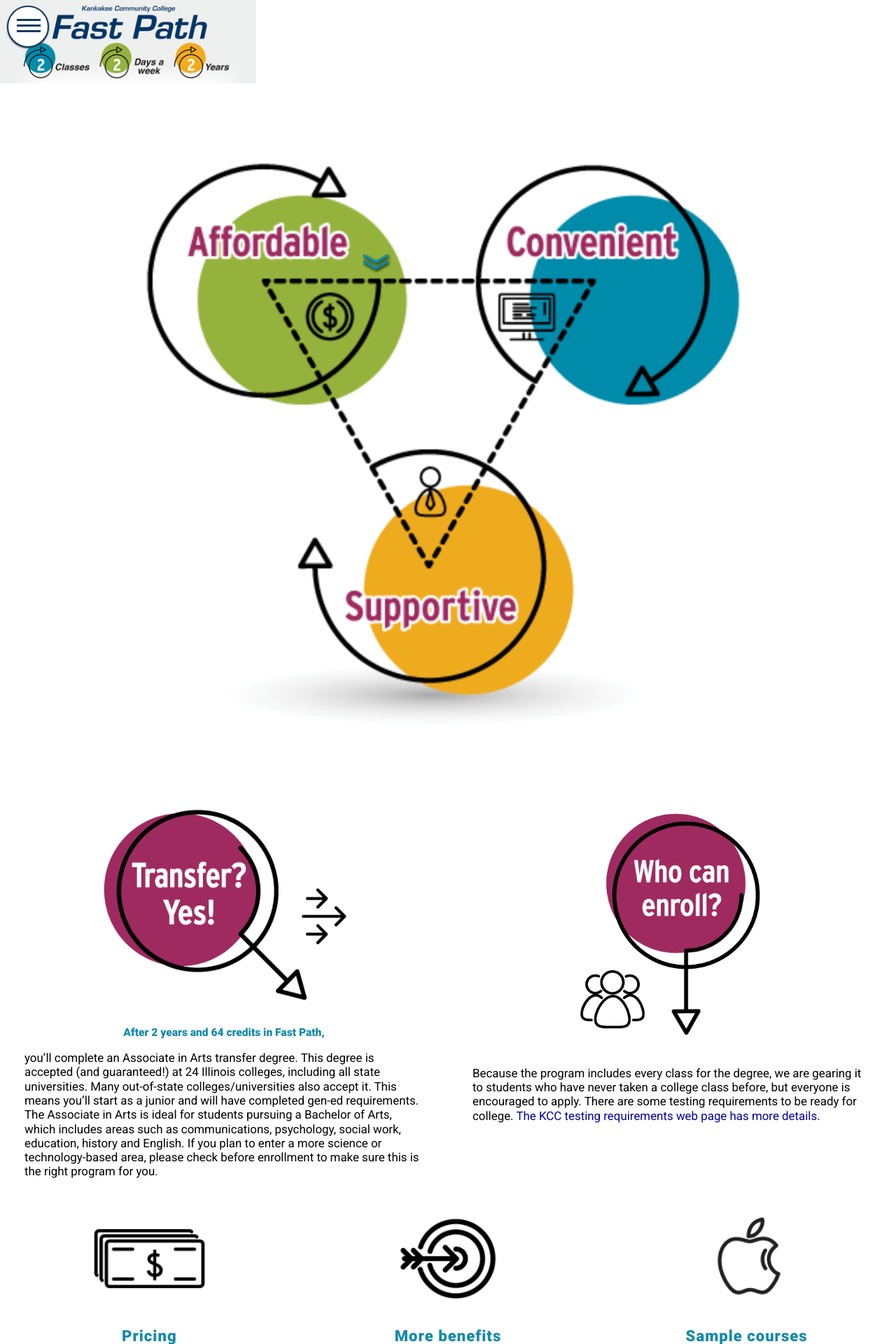
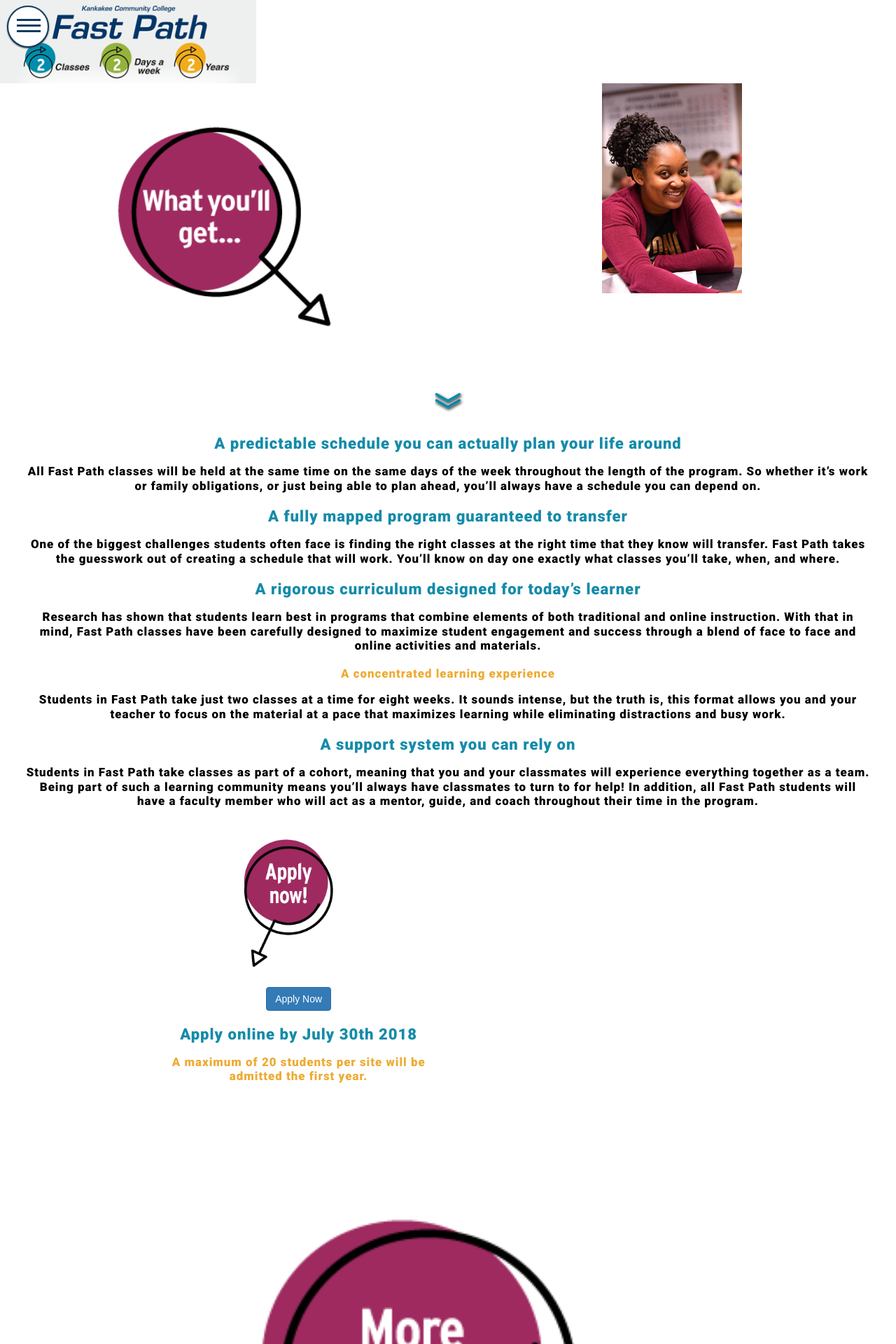
Before and after one commit to wdzajicek/jekyll-kcc-fastpath_img-zoom, a Jekyll site: the page built from why-fastpath.md, in a window 1280 px wide. Shown: the top 1920 px of the page at 70% size. Built offline with Jekyll 4.4.1, drawn with Linux system fonts in a browser that asks for light colours; nearby versions of some CDN libraries; some of the changed text lies outside the part shown.

Commit message:
Paste content for why-fastpath layout

```diff
--- a/_layouts/why-fastpath.html
+++ b/_layouts/why-fastpath.html
@@ -37,66 +37,35 @@
         <!-- Top banner and hero banner -->
         {% include top-banner.html %}
 
+
+        <div class="row">
+          <div class="col-lg-6 text-center">
+            <img src="img/what-youll-get_arrow-diagonal.png" alt="What you'll get..." class="youll-get">
+          </div>
+          <div class="col-lg-6 text-center">
+            <img src="img/youll-get-photo.jpg" class="you-get-icon">
+          </div>
+        </div>
+
         <!-- Down arrow section -->
         <section class="down">
-          {% include down.svg %}
+          {% include down3.svg %}
         </section>
 
         <div class="row">
-          <div class="col-lg-12 text-center">
-            {{ content }}
-          </div>
-          <div class="col-lg-12 text-center">
-            <img src="img/infographic.png" class="infographic text-center">
+          <div class="col-lg-12">
+            <h2 class="intro2 half-border">A predictable schedule you can actually plan your life around</h2>
+            <p class="intro-p">All Fast Path classes will be held at the same time on the same days of the week throughout the length of the program. So whether it’s work or family obligations, or just being able to plan ahead, you’ll always have a schedule you can depend on.</p>
+            <h2 class="intro2 deep-red half-border">A fully mapped program guaranteed to transfer</h2>
+            <p class="intro-p">One of the biggest challenges students often face is finding the right classes at the right time that they know will transfer. Fast Path takes the guesswork out of creating a schedule that will work. You’ll know on day one exactly what classes you’ll take, when, and where.</p>
+            <h2 class="intro2 green half-border">A rigorous curriculum designed for today’s learner</h2>
+            <p class="intro-p">Research has shown that students learn best in programs that combine elements of both traditional and online instruction. With that in mind, Fast Path classes have been carefully designed to maximize student engagement and success through a blend of face to face and online activities and materials.</p>
+            <h2 class="intro2 gold half-border">A concentrated learning experience</h2>
+            <p class="intro-p">Students in Fast Path take just two classes at a time for eight weeks. It sounds intense, but the truth is, this format allows you and your teacher to focus on the material at a pace that maximizes learning while eliminating distractions and busy work.</p>
+            <h2 class="intro2 half-border">A support system you can rely on</h2>
+            <p class="intro-p">Students in Fast Path take classes as part of a cohort, meaning that you and your classmates will experience everything together as a team. Being part of such a learning community means you’ll always have classmates to turn to for help! In addition, all Fast Path students will have a faculty member who will act as a mentor, guide, and coach throughout their time in the program.</p>
           </div>
         </div>
-        <div class="row">
-          <div class="col-lg-6 text-center">
-            <img src="img/transfer.png" alt="Transfer? Yes!" class="smaller-icon2">
-            <h3 class="intro3">After 2 years and 64 credits in Fast Path,</h3>
-            <p class="details-p">you’ll complete an Associate in Arts transfer degree. This degree is accepted (and guaranteed!) at 24 Illinois colleges, including all state universities. Many out-of-state colleges/universities also accept it. This means you’ll start as a junior and will have completed gen-ed requirements. The Associate in Arts is ideal for students pursuing a Bachelor of Arts, which includes areas such as communications, psychology, social work, education, history and English. If you plan to enter a more science or technology-based area, please check before enrollment to make sure this is the right program for you.</p>
-          </div>
-          <div class="col-lg-6 text-center">
-            <img src="img/who.png" alt="Who can enroll?" class="smaller-icon2">
-            <p class="details-p">Because the program includes every class for the degree, we are gearing it to students who have never taken a college class before, but everyone is encouraged to apply. There are some testing requirements to be ready for college.
-            <a href="http://www.kcc.edu/students/helpful/testingservices/Pages/placementtesting.aspx" target="_blank" rel="noopener">The KCC testing requirements web page has more details</a>.</p>
-          </div>
-        </div>
-        <div class="row">
-          <div class="col-lg-4 text-center">
-            <img src="img/pricing.png" alt="Icon of dollar bills" class="tight-marg">
-            <h2 class="intro2">Pricing</h2>
-            <p class="details-p">Current tuition and fees are about $9,400 for the two-year program. Text books are extra, but a laptop computer is provided.</p>
-          </div>
-          <div class="col-lg-4 text-center">
-            <img src="img/more-benefits.png" alt="Icon of an arrow in a bullseye." class="tight-marg">
-            <h2 class="intro2">More benefits</h2>
-            <p class="details-p">Utilize KCC’s resources and get involved just like other students: lounge areas, café with Starbucks coffee and drinks, a great library, free wi-fi, fitness center, sports teams, clubs and events.</p>
-          </div>
-          <div class="col-lg-4 text-center">
-            <img src="img/sample-courses.png" alt="Icon of an apple." class="tight-marg">
-            <h2 class="intro2">Sample courses</h2>
-            <p class="details-p">Fast Path includes the most popular courses for Associate in Arts students, such as Introduction to Psychology, Environmental Biology, Art Appreciation and American Government. The first few classes are English I, English II and Introductory Speech.</p>
-          </div>
-        </div>
-        <div class="row">
-          <div class="col-lg-4 text-center">
-            <img src="img/english.png" alt="Icon of the Letter A." class="tight-marg">
-            <h2 class="intro2">What if I don’t test into English I?</h2>
-            <p class="details-p">Depending on your test scores, you may be able to take Fundamentals of Writing the summer before you begin the program. Talk with your advisor about options.</p>
-          </div>
-          <div class="col-lg-4  text-center">
-            <img src="img/statistics.png" alt="Icon of a bar graph with a trend line." class="tight-marg">
-            <h2 class="intro2">What if I don’t test into Statistics?</h2>
-            <p class="details-p">You don’t test where you need to be you can practice and retest up to five times using KCC’s math testing system, ALEKS.</p>
-          </div>
-          <div class="col-lg-4 text-center">
-            <img src="img/laptop.png" alt="Icon of a laptop with settings-gears on the screen" class="tight-marg">
-            <h2 class="intro2">Can I use my own laptop?</h2>
-            <p class="details-p">A new laptop computer is provided, and will be loaded with the tools you need.</p>
-          </div>
-        </div>
-
 
         <section>
 
@@ -107,7 +76,6 @@
           <div class="row back-white">
             <div class="col-lg-2"></div>
             {% include apply.html %}
-            {% include more.html %}
             <div class="col-lg-2"></div>
           </div>
           <div class="row">
--- /dev/null
+++ b/_scss/5-why-fastpath-components/_youll-get.scss
@@ -0,0 +1,5 @@
+.youll-get {
+  width: 80%;
+  margin-top: -40px;
+  margin-bottom: -20px;
+}
--- a/css/main.css
+++ b/css/main.css
@@ -1139,6 +1139,11 @@
   margin-top: -30px;
   margin-bottom: 40px; }
 
+.youll-get {
+  width: 80%;
+  margin-top: -40px;
+  margin-bottom: -20px; }
+
 body {
   background-color: white;
   width: 100%;
```
Also changed, not shown: img/what-youll-get_arrow-diagonal.png (added).
